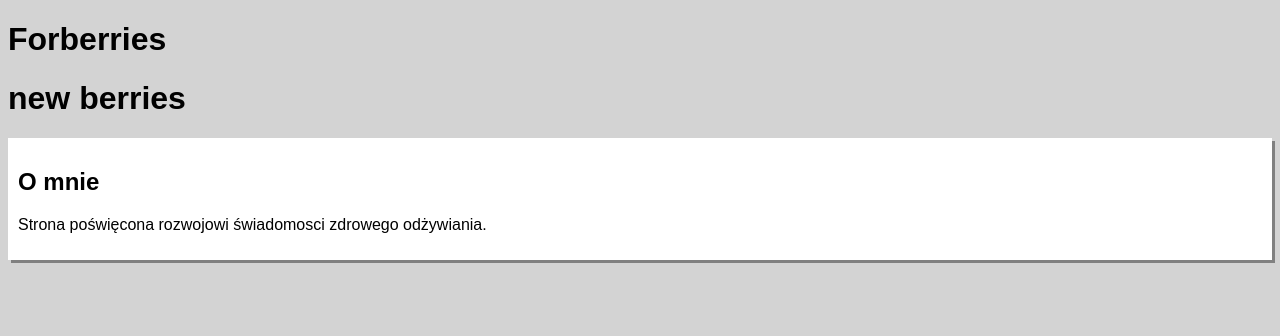
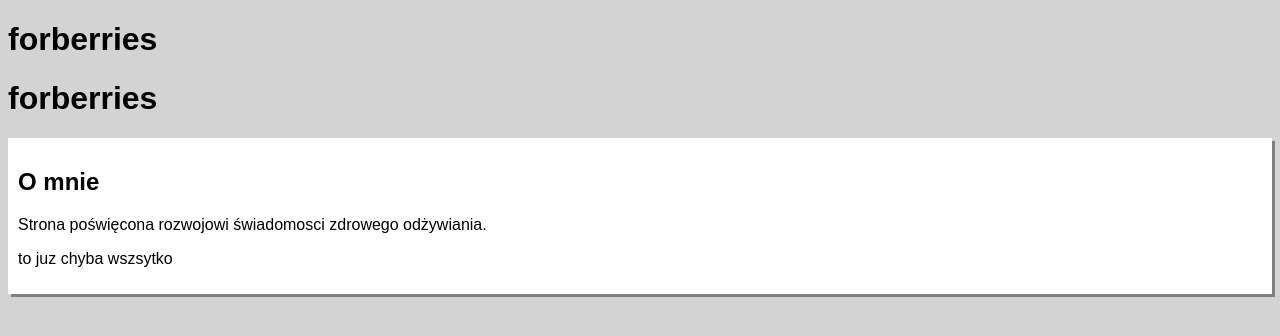
Before and after one commit to giggler8/nauka-gita, a plain HTML site: page index.html in a window 1280 px wide. Drawn offline with Linux system fonts and the light colour scheme.

Commit message:
Add paragraph

```diff
--- a/index.html
+++ b/index.html
@@ -5,11 +5,12 @@
         <title>berries</title>
     </head>
     <body style="background: lightGrey; font-family: Arial;">
-        <h1>Forberries</h1>
-        <h1>new berries</h1>
+        <h1>forberries</h1>
+        <h1>forberries</h1>
         <div style="background: white; padding: 10px; box-shadow: 3px 3px grey; margin-bottom: 10px">
            <h2>O mnie</h2>
            <p>Strona poświęcona rozwojowi świadomosci zdrowego odżywiania.</p>
+           <p>to juz chyba wszsytko</p>
         </div>
 
 
```
